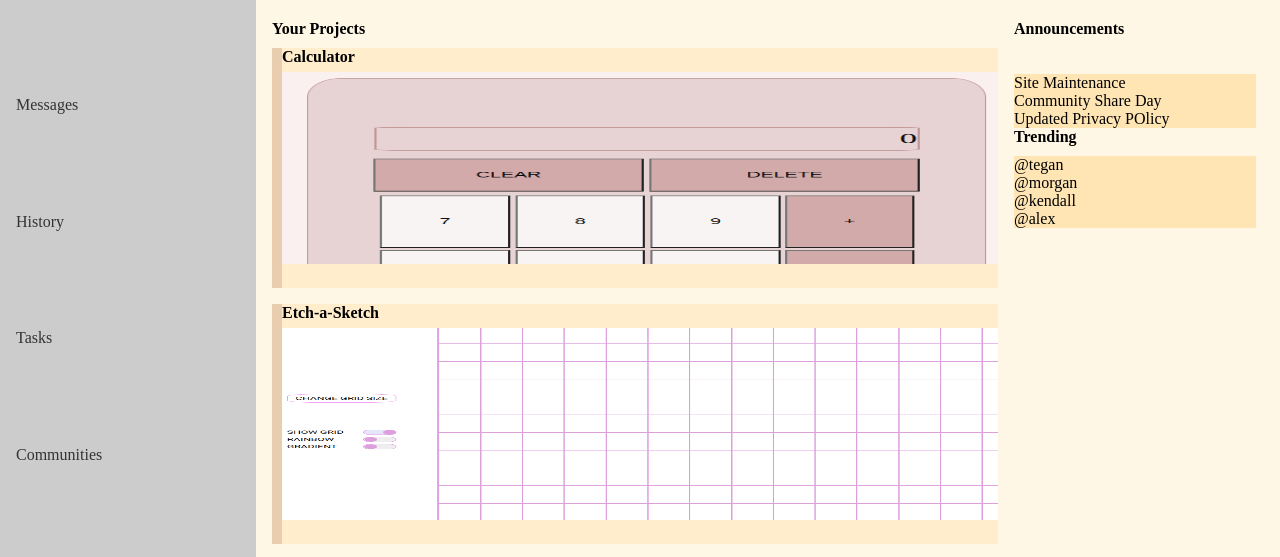
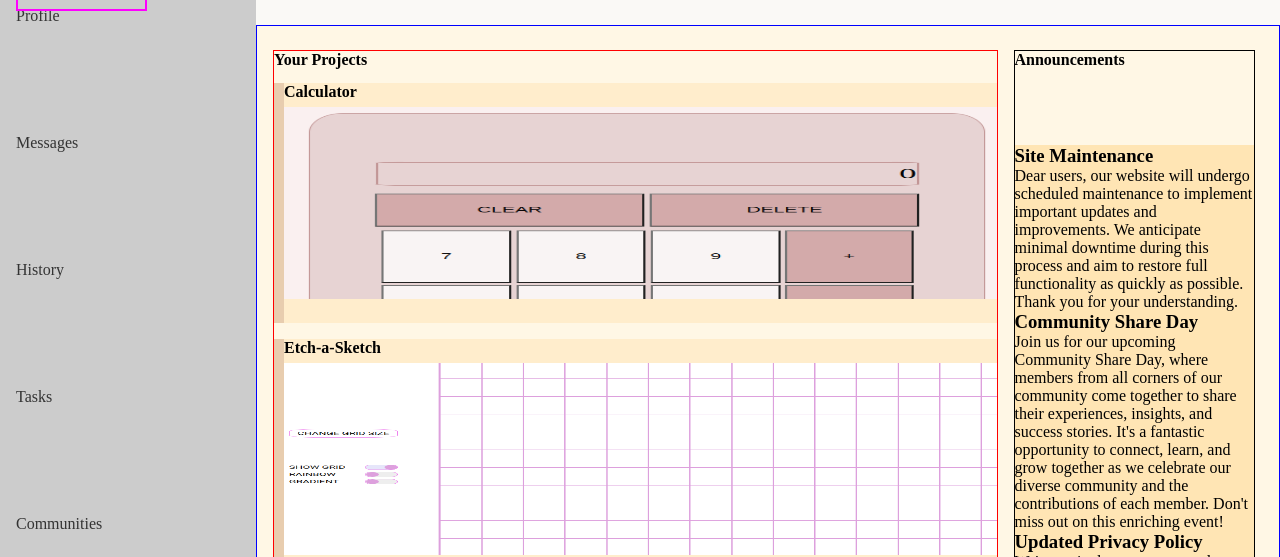
Before and after one commit to Elizabeth-GitHub/admin-dasboard, a plain HTML site: page index.html in a window 1280 px wide. Shown: the part 354-911 px from the top of the page. Drawn offline with Linux system fonts and the light colour scheme.

Commit message:
Add content to announcements
Added content to the announcements section and
aligned the `maincontent-right`` container with
the `maincontent-left container`.

```diff
--- a/index.html
+++ b/index.html
@@ -59,8 +59,8 @@
                 </div>
                 <div id="maincontent-container" class="container">
                     <div id="maincontentleft-container" class="container">
+                        <div id="projects-container" class="container">
                             <h2 class="bold-text">Your Projects</h2>
-                        <div id="projects-container" class="container">
                             <ul class="projects-list container bold-text">
                                 <li id="calculator" class="project-image" role="button" onClick="window.open('https://github.com/Elizabeth-GitHub/calculator')" title="go to the project" target="_blank">Calculator</li>
                                 <li id="sketch" class="project-image" role="button" onClick="window.open('https://github.com/Elizabeth-GitHub/etch-a-sketch')" title="go to the project">Etch-a-Sketch</li>
@@ -75,22 +75,43 @@
                         </div>
                     </div>
                     <div id="maincontentright-container" class="container">
+                        <div id="announcements-container" class="container">
                             <h2 class="bold-text">Announcements</h2>
-                        <div id="announcements-container" class="container">
+                            <div id="announcementscontent-container" class="container">
                                 <ul>
-                                <li>Site Maintenance</li>
-                                <li>Community Share Day</li>
-                                <li>Updated Privacy POlicy</li>
+                                    <li>
+                                        <h3>Site Maintenance</h3>
+                                        <p>Dear users, our website will undergo scheduled maintenance to implement important updates and improvements.
+                                            We anticipate minimal downtime during this process and aim to restore full functionality as quickly as possible.
+                                            Thank you for your understanding.
+                                        </p>
+                                    </li>
+                                    <li>
+                                        <h3>Community Share Day</h3>
+                                        <p>Join us for our upcoming Community Share Day, where members from all corners of our community come together to share their experiences, insights, and success stories.
+                                            It's a fantastic opportunity to connect, learn, and grow together as we celebrate our diverse community and the contributions of each member.
+                                            Don't miss out on this enriching event!</p>
+                                    </li>
+                                    <li>
+                                        <h3>Updated Privacy Policy</h3>
+                                        <p>We're excited to announce updates to our privacy policy, designed to further protect your personal information and enhance transparency about how we collect, use, and safeguard your data.
+                                            Our commitment to your privacy remains unwavering, and these updates reflect our ongoing efforts to ensure compliance with the latest regulations and industry best practices.
+                                            We encourage you to review the updated policy to understand how these changes may affect you and your interactions with our platform.
+                                            Your privacy and trust are paramount to us, and we thank you for being a valued member of our community.</p>
+                                    </li>
                                 </ul>
                             </div>
+                        </div>
+                        <div id="trending-container" class="container">
                             <h2 class="bold-text">Trending</h2>
-                        <div id="trending-container" class="container">
+                            <div id="trendingcontent-container" class="container">
                                 <ul>
                                     <li>@tegan</li>
                                     <li>@morgan</li>
                                     <li>@kendall</li>
                                     <li>@alex</li>
                                 </ul>
+                            </div>
                         </div>
                     </div>
                     <div id="footer" class="container">
--- a/style.css
+++ b/style.css
@@ -250,21 +250,39 @@ a:visited {
     grid-row: 2;
     background-color: var(--softcream);
     grid-template-columns: 3fr 1fr;
+    grid-template-rows: 20fr 1fr;
     padding-left: 2vh;
     gap: 2vh;
     padding-top: 3vh;
     padding-right: 3vh;
-    justify-content: end;
+    justify-content: space-between;
     align-items: baseline;
+    border: 1px solid blue;
 }
 
 #maincontentright-container {
+    grid-row: 1;
     grid-column: 2;
     grid-template-rows: 1fr 1fr;
+    align-items: flex-start;
+    border: 1px solid black;
+    height: 98%;
 }
 
 #maincontentleft-container {
+    grid-row: 1;
     grid-column: 1;
+    grid-template-rows: 19fr 1fr;
+    height: 98%;
+    border: 1px solid red;
+}
+
+#projects-container {
+    grid-row: 1;
+}
+
+#morebutton-container {
+    grid-row: 2;
 }
 
 #projects-container ul {
@@ -307,15 +325,33 @@ a:visited {
     margin-left: auto;
 }
 
-#maincontentright-container div {
+#announcementscontent-container, #trendingcontent-container {
     background-color: var(--lightpeach);
 }
 
+#announcements-container {
+    grid-row: 1;
+    grid-template-rows: 1fr 8fr;
+}
+
+#trending-container {
+    margin-top: auto;
+    grid-row: 2;
+    grid-template-rows: 1fr 8fr;
+}
+
+#trendingcontent-container {
+    align-items: stretch;
+}
+
 #footer {
+    grid-row: 2;
+    grid-column: 1;
     justify-content: center;
     margin-top: auto;
     margin-bottom: 1vh;
     font-size: smaller;
+    border: 1px solid green;
 }
 
 #footer p {
```
Also changed, not shown: 1 other file. Lines whose indentation alone changed are shown as unchanged.
